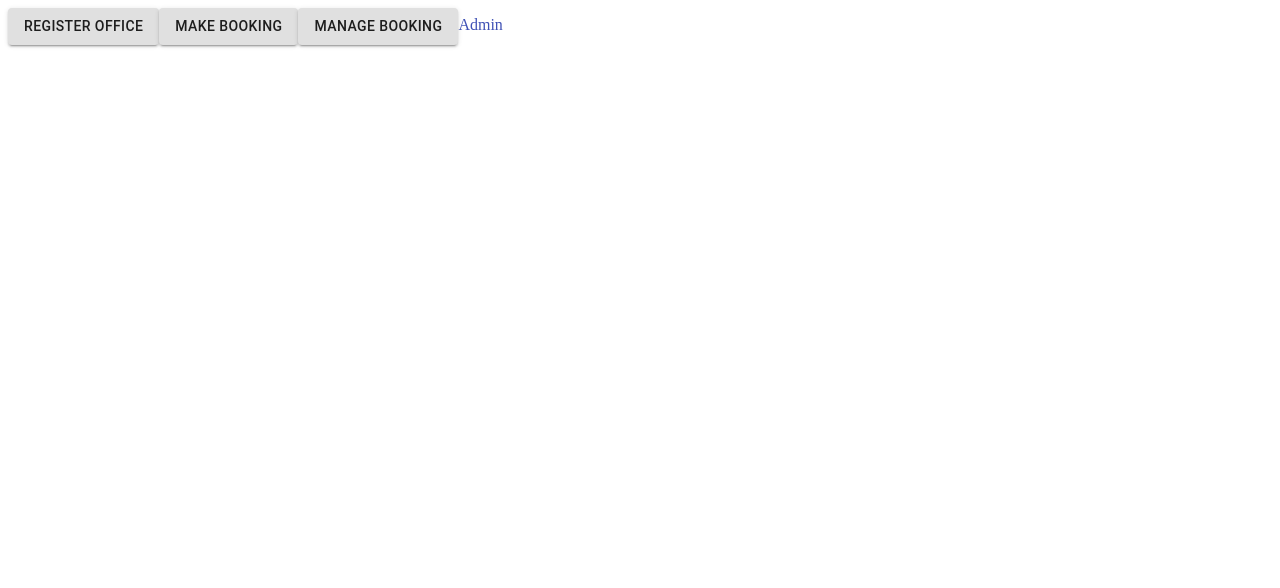
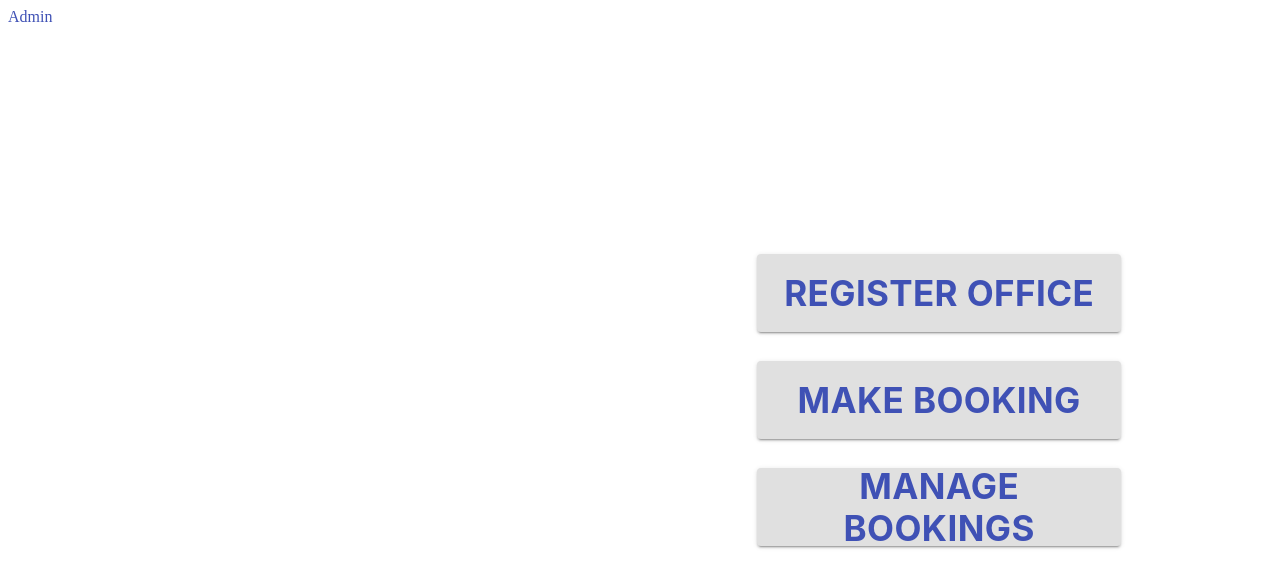
Before and after one commit to LaZyLinh/team-flex-ICBC, a React (Create React App) app in the folder frontend/: page / in a window 1280 px wide. Shown: the top 588 px of the page. Built offline with nearby package versions, Linux system fonts and the light colour scheme.

Commit message:
position of buttons

```diff
--- /dev/null
+++ b/frontend/src/components/Home.css
@@ -0,0 +1,112 @@
+.Main-button-text {
+  font-family: Inter;
+  font-style: normal;
+  font-weight: bold;
+  font-size: 35px;
+  line-height: 42px;
+  text-decoration: none;
+  color: #FFFFFF;
+  display: inline-block;
+  text-align: center;
+}
+
+.Main-button-box {
+  background: #002D7D;
+  border-radius: 15px;
+  text-align: center;
+}
+#Register-box {
+  position: absolute;
+  left: 59.17%;
+  right: 12.43%;
+  top: 31.78%;
+  bottom: 58.44%;
+}
+
+#MakeBooking-box {
+  position: absolute;
+  left: 59.17%;
+  right: 12.43%;
+  top: 45.11%;
+  bottom: 45.11%;
+}
+
+#ManageBooking-box {
+  position: absolute;
+  left: 59.17%;
+  right: 12.43%;
+  top: 58.44%;
+  bottom: 31.78%;
+}
+
+#Register-text {
+  position: absolute;
+  margin: auto;
+  top: 0;
+  bottom: 0;
+  left: 0;
+  right: 0;
+}
+
+#MakeBooking-text {
+  position: absolute;
+  left: 59.93%;
+  right: 13.19%;
+  top: 46.33%;
+  bottom: 46.33%;
+}
+
+#ManageBooking-text {
+  position: absolute;
+  left: 59.93%;
+  right: 13.19%;
+  top: 59.67%;
+  bottom: 33%;
+}
+
+
+
+
+
+
+
+/*
+.App {
+  text-align: center;
+}
+
+.App-logo {
+  height: 40vmin;
+  pointer-events: none;
+}
+
+@media (prefers-reduced-motion: no-preference) {
+  .App-logo {
+    animation: App-logo-spin infinite 20s linear;
+  }
+}
+
+.App-header {
+  background-color: #282c34;
+  min-height: 100vh;
+  display: flex;
+  flex-direction: column;
+  align-items: center;
+  justify-content: center;
+  font-size: calc(10px + 2vmin);
+  color: white;
+}
+
+.App-link {
+  color: #61dafb;
+}
+
+@keyframes App-logo-spin {
+  from {
+    transform: rotate(0deg);
+  }
+  to {
+    transform: rotate(360deg);
+  }
+}
+*/
--- a/frontend/src/components/Home.js
+++ b/frontend/src/components/Home.js
@@ -1,19 +1,26 @@
 import React from "react";
 import Button from "@material-ui/core/Button";
 import Link from "@material-ui/core/Link";
+import "./Home.css";
 
 class Home extends React.Component {
   render() {
     return (
       <div>
-        <Button variant="contained" href="/availabilities">
-          Register Office
+        <Button variant="contained" className="Main-button-box" id="Register-box">
+          <Link className="Main-button-text" to="/register">
+            Register Office
+          </Link>
         </Button>
-        <Button variant="contained" href="/bookings">
-          Make Booking
+        <Button variant="contained" className="Main-button-box" id="MakeBooking-box">
+          <Link className="Main-button-text" to="/register">
+            Make Booking
+          </Link>
         </Button>
-        <Button variant="contained" href="/withdraw">
-          Manage Booking
+        <Button variant="contained" className="Main-button-box" id="ManageBooking-box">
+          <Link className="Main-button-text" to="/register">
+            Manage Bookings
+          </Link>
         </Button>
         <Link href="/admin">Admin</Link>
       </div>
```
